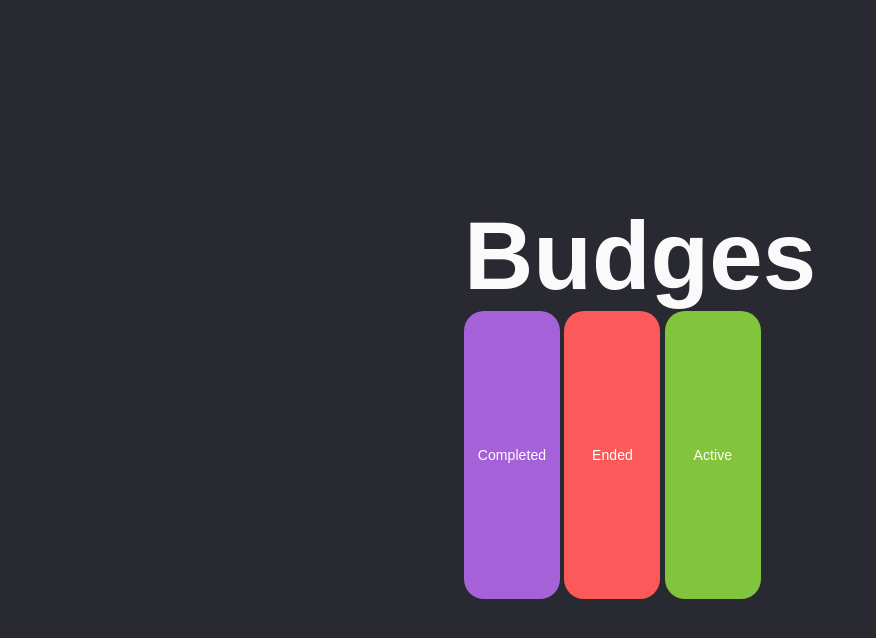
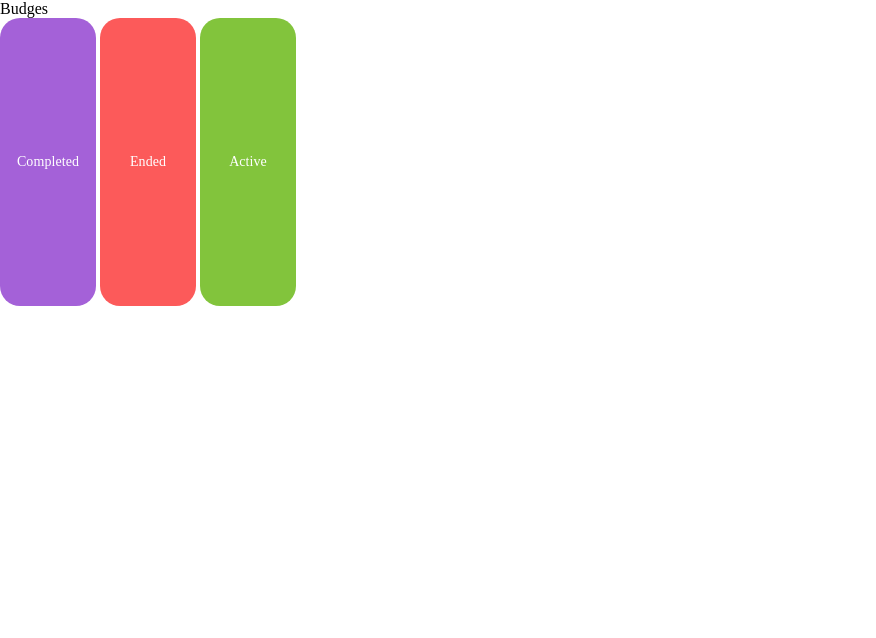
Before and after one commit to tamila-yefimenko/sass-fund, a plain HTML site: page index.html in a window 1280 px wide. Shown: the whole page, without its empty margins (0-876 px from the left). Drawn offline with Linux system fonts and the light colour scheme.

Commit message:
Deploying to gh-pages from @ tamila-yefimenko/sass-fund@caf30bcc2faaf0a6f54e04277d7ebcdf15e5a12f 🚀

```diff
--- a/assets/index.css
+++ b/assets/index.css
@@ -1,4 +1,16 @@
 @charset "UTF-8";
+@font-face {
+  font-family: "Montserrat";
+  src: url("fonts/Montserrat-Regular.woff2") format("woff2");
+  font-weight: 400;
+  font-display: swap;
+}
+@font-face {
+  font-family: "Montserrat";
+  src: url("fonts/Montserrat-Bold.woff2") format("woff2");
+  font-weight: 700;
+  font-display: swap;
+}
 /***
     The new CSS reset - version 1.11 (last updated 20.9.2023)
     GitHub page: https://github.com/elad2412/the-new-css-reset
@@ -132,37 +144,6 @@ meter {
           box-sizing: border-box;
 }
 
-.page {
-  display: -webkit-box;
-  display: -webkit-flex;
-  display: -moz-box;
-  display: flex;
-  -webkit-box-orient: vertical;
-  -webkit-box-direction: normal;
-  -webkit-flex-direction: column;
-     -moz-box-orient: vertical;
-     -moz-box-direction: normal;
-          flex-direction: column;
-  -webkit-box-pack: center;
-  -webkit-justify-content: center;
-     -moz-box-pack: center;
-          justify-content: center;
-  -webkit-box-align: center;
-  -webkit-align-items: center;
-     -moz-box-align: center;
-          align-items: center;
-  gap: 50px;
-  min-height: 100vh;
-  font-family: sans-serif;
-  background-color: #292932;
-}
-
-.page-title {
-  font-size: 96px;
-  font-weight: 600;
-  color: #fafafb;
-}
-
 .badge {
   display: inline-block;
   min-width: 96px;
```
